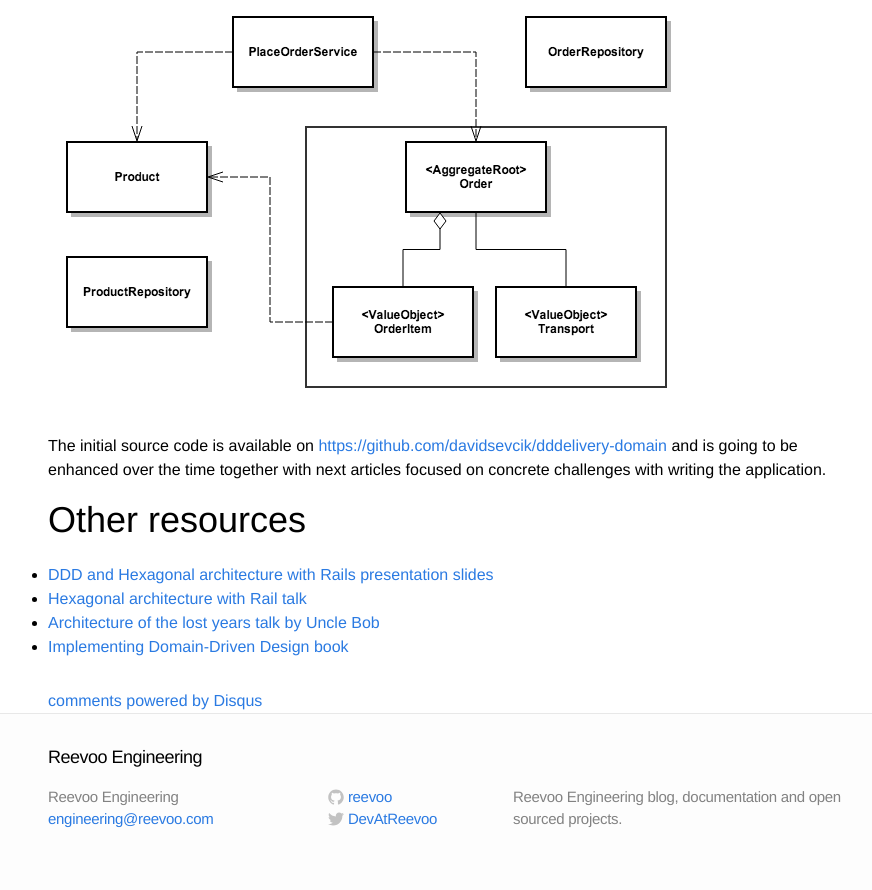
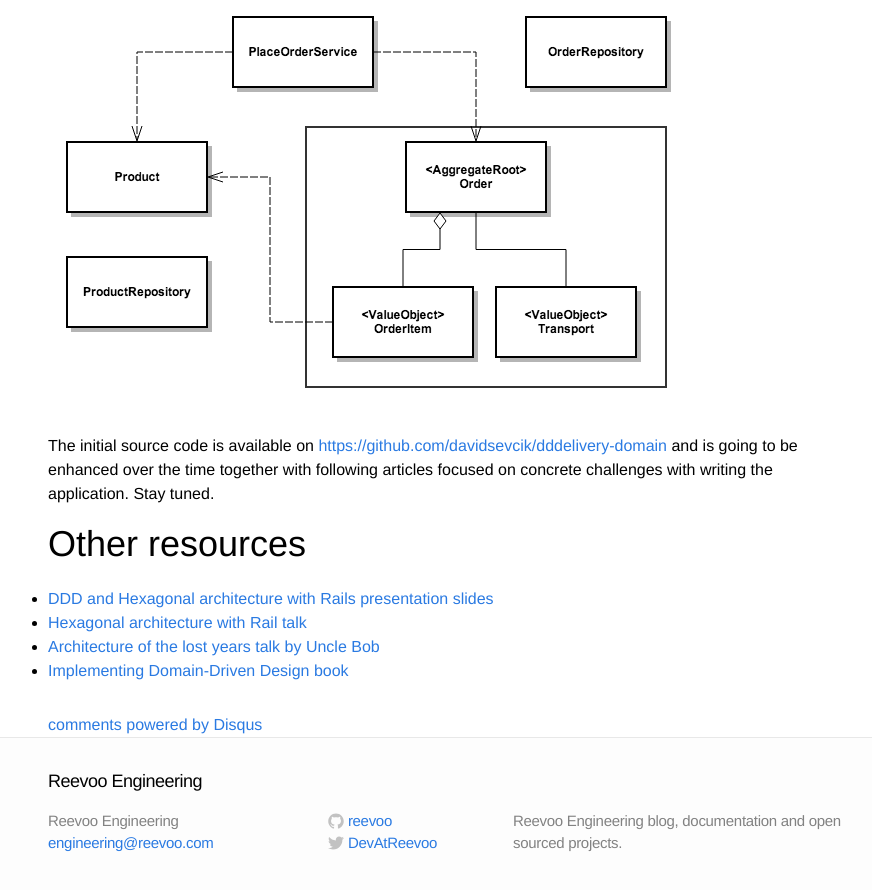
Before and after one commit to reevoo/reevoo.github.io, a Jekyll site: the page built from _posts/2014-07-27-ddd-with-ruby.markdown, in a window 1280 px wide and 900 px high, scrolled down 1351 px. Shown: the top 890 px of the window, without its empty margins (192-1064 px from the left). Built offline with Jekyll 4.4.1, drawn with Linux system fonts in a browser that asks for light colours; comment, search, counter and statistics services are not loaded.

Commit message:
Corrections

```diff
--- a/_posts/2014-07-27-ddd-with-ruby.markdown
+++ b/_posts/2014-07-27-ddd-with-ruby.markdown
@@ -40,7 +40,7 @@ Because of that I have decided to build a new proof of concept application. It s
 
 ![Delivery service domain](/images/delivery_service_ddd.png)
 
-The initial source code is available on [https://github.com/davidsevcik/dddelivery-domain](https://github.com/davidsevcik/dddelivery-domain) and is going to be enhanced over the time together with next articles focused on concrete challenges with writing the application.
+The initial source code is available on [https://github.com/davidsevcik/dddelivery-domain](https://github.com/davidsevcik/dddelivery-domain) and is going to be enhanced over the time together with following articles focused on concrete challenges with writing the application. Stay tuned.
 
 
 
```
Also changed, not shown: other parts of _posts/2014-07-27-ddd-with-ruby.markdown (+1 -1 lines).
